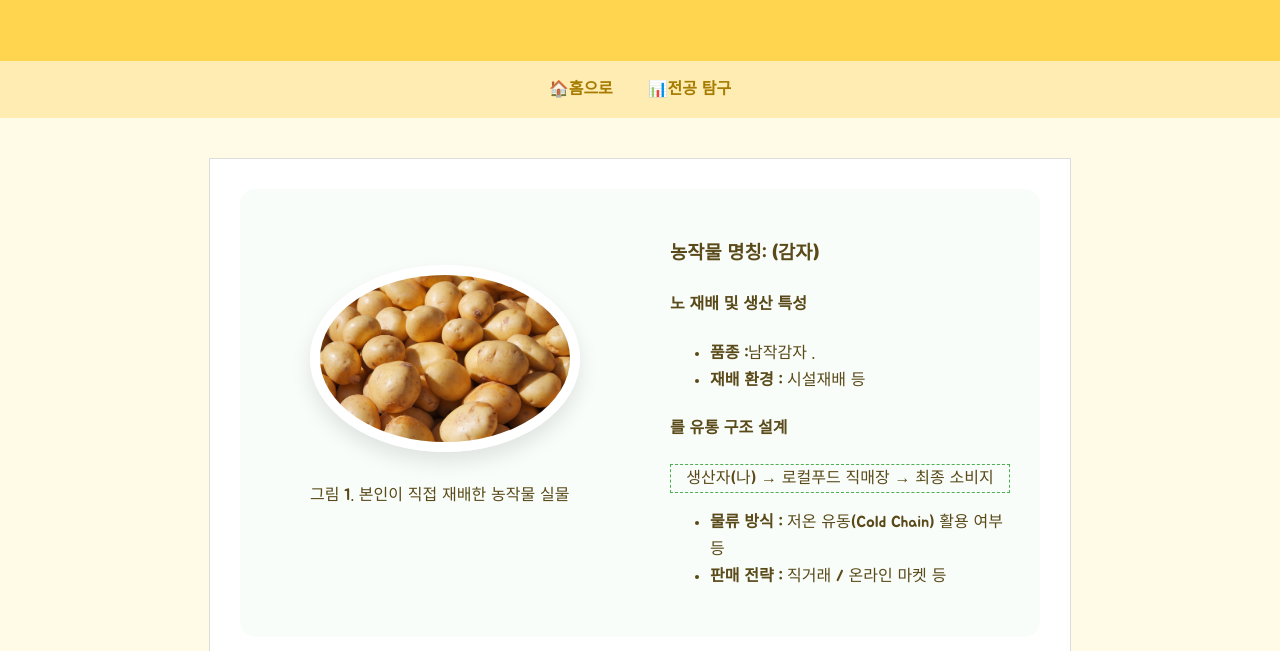
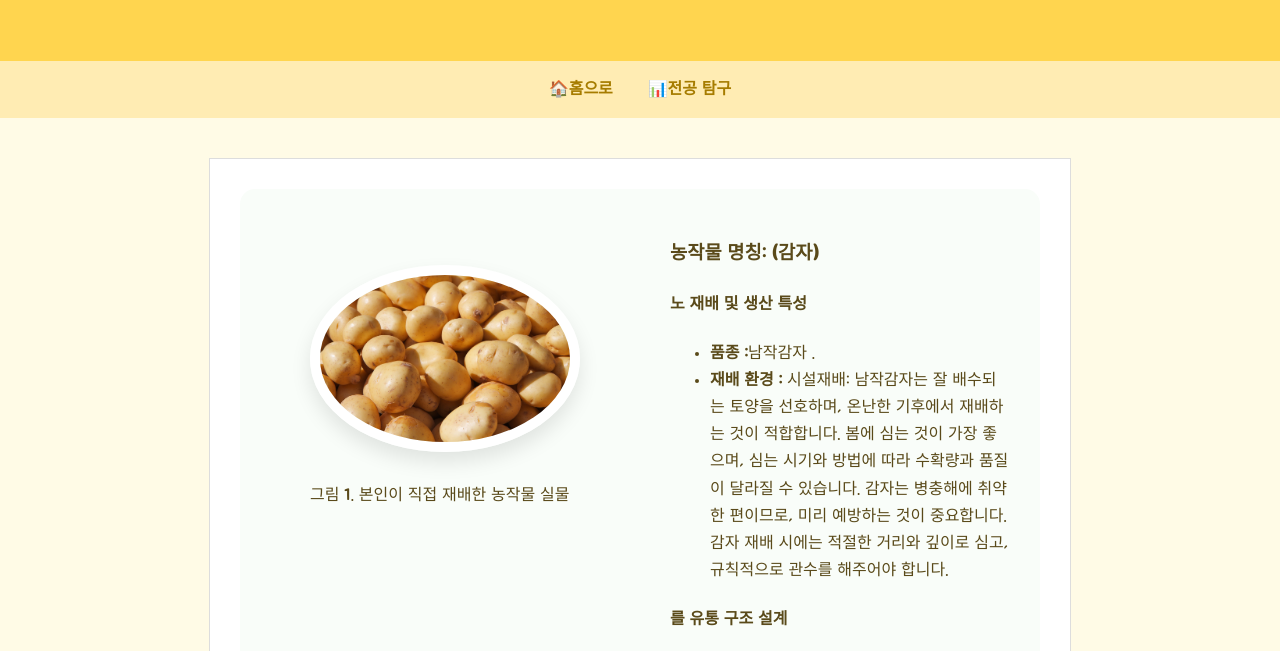
Before and after one commit to zzingmjya171-code/my-first-web, a plain HTML site: page subject.html in a window 1280 px wide. Shown: the part 136-787 px from the top of the page. Drawn offline with nearby package versions, Linux system fonts and the light colour scheme.

Commit message:
Update subject.html

```diff
--- a/subject.html
+++ b/subject.html
@@ -42,7 +42,7 @@
 <h4>노 재배 및 생산 특성</h4>
 <ul>
 <li><strong>품종 :</strong>남작감자 .</li>
-<li><strong>재배 환경 :</strong> 시설재배 등</li>
+<li><strong>재배 환경 :</strong> 시설재배: 남작감자는 잘 배수되는 토양을 선호하며, 온난한 기후에서 재배하는 것이 적합합니다. 봄에 심는 것이 가장 좋으며, 심는 시기와 방법에 따라 수확량과 품질이 달라질 수 있습니다. 감자는 병충해에 취약한 편이므로, 미리 예방하는 것이 중요합니다. 감자 재배 시에는 적절한 거리와 깊이로 심고, 규칙적으로 관수를 해주어야 합니다.</li>
 </ul>
 </section>
 
@@ -53,7 +53,7 @@
 </div>
 <ul>
 <li><strong>물류 방식 :</strong> 저온 유동(Cold Chain) 활용 여부 등</li>
-<li><strong>판매 전략 :</strong> 직거래 / 온라인 마켓 등</li>
+<li><strong>판매 전략 :</strong> 친환경이나 무농약 재배, 특정 용도에 맞는 품종 강조, 또는 생산자의 이야기를 담은 스토리텔링을 통해 소비자가 구매할 이유를 만들어야 한다. 세척 감자나 손질된 감자처럼 편의성을 높인 상품도 경쟁력을 높이는 방법이다.등</li>
 </ul>
 </section>
 </div>
```
